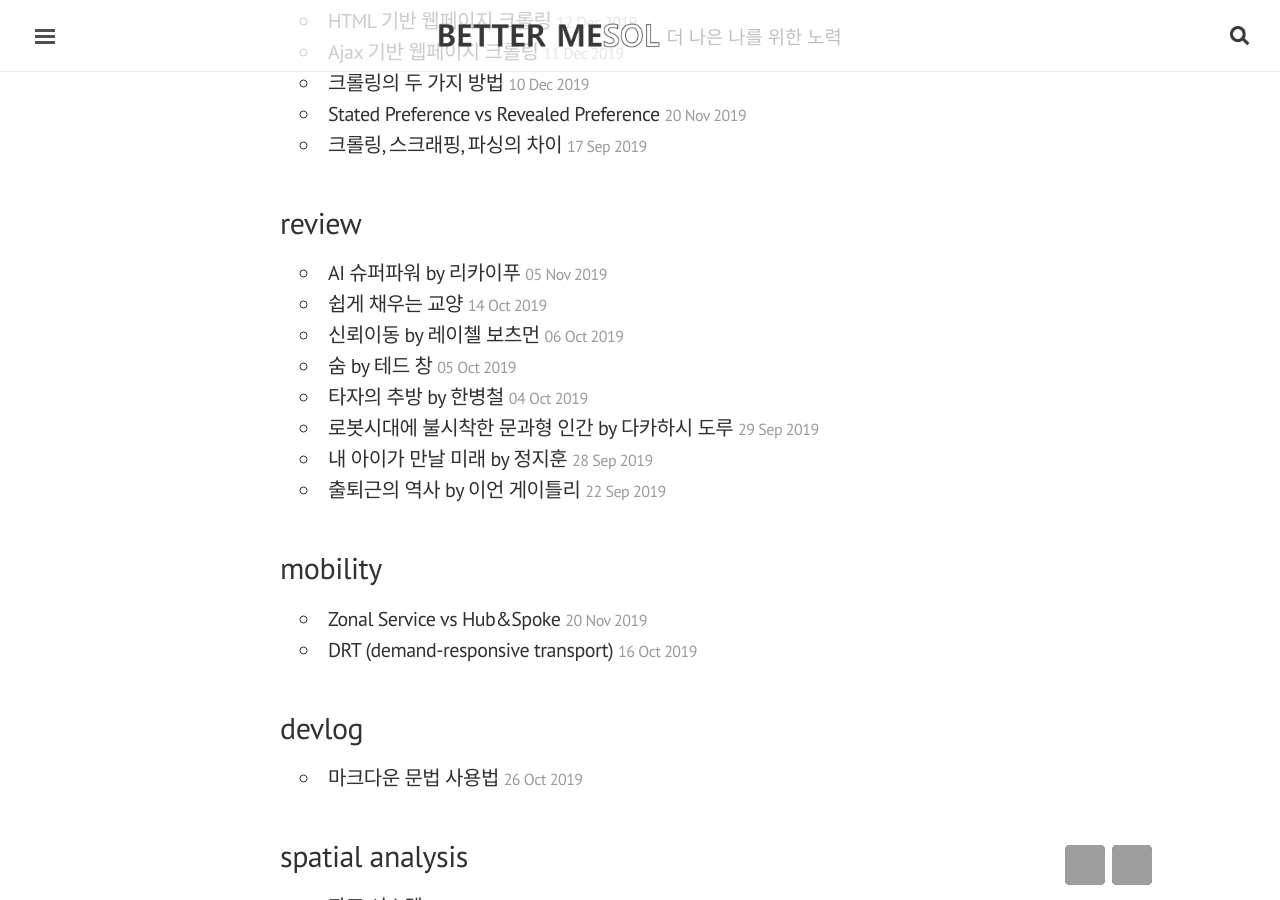
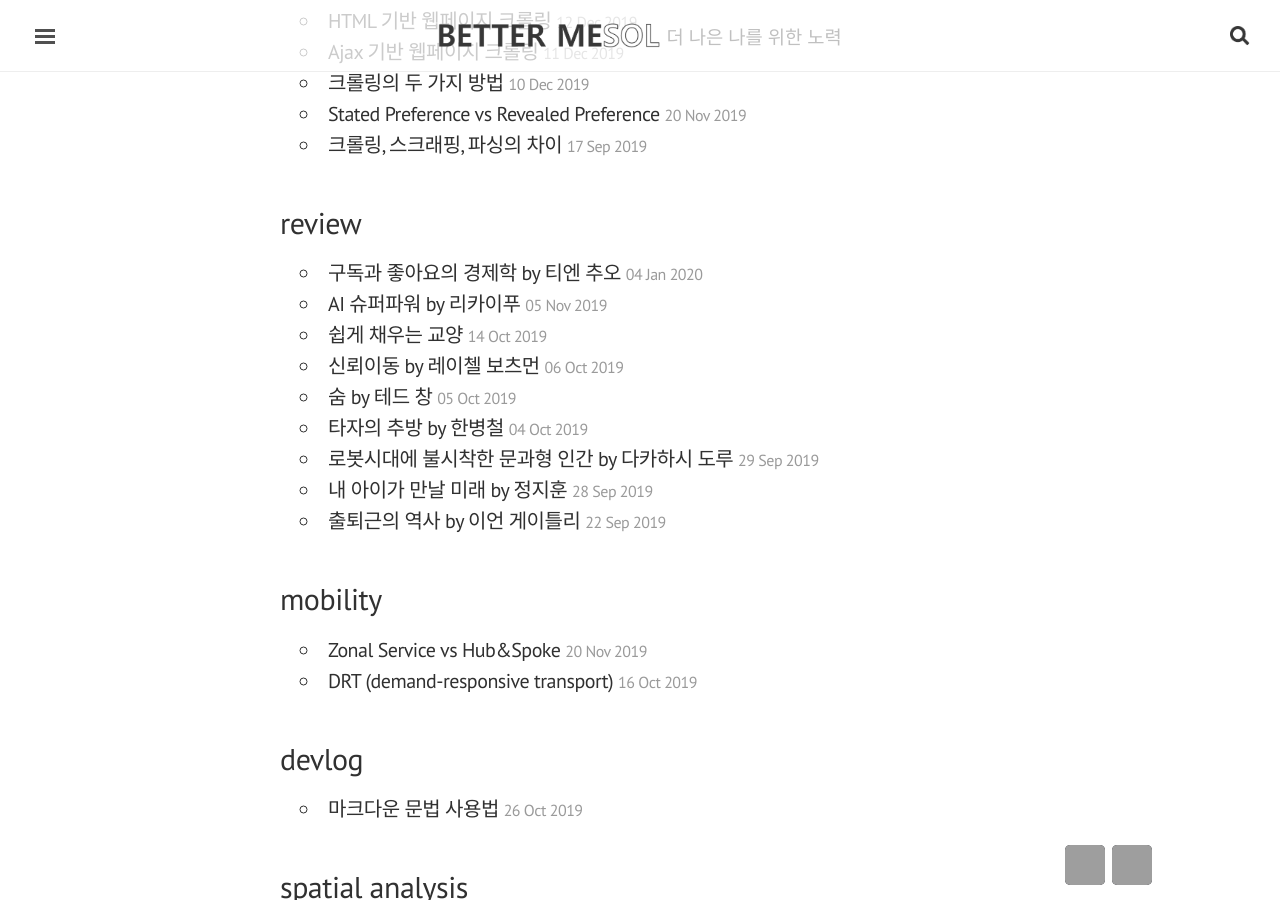
Before and after one commit to bettermesol/bettermesol.github.io, a Jekyll site: the page built from blog/categories.html, in a window 1280 px wide and 900 px high, scrolled down 1463 px. Built offline with Jekyll 4.4.1, drawn with Linux system fonts in a browser that asks for light colours; nearby versions of some CDN libraries; grey boxes are pictures that could not be loaded.

Commit message:
Update and rename 2020-01-04-subscription economy.md to 2020-01-04-review_book_subscription economy.md

```diff
--- a/_posts/2020-01-04-subscription economy.md
+++ b/_posts/2020-01-04-review_book_subscription economy.md
@@ -1,4 +1,16 @@
+---
+title: "구독과 좋아요의 경제학 by 티엔 추오"
+excerpt: "정의없이 약부터 파는 구독경제"
+last_modified_at: 2020-01-04T16:20:02-05:00
+categories:
+  - review
+tags: [book]
 
+toc : # true
+toc_label : # "toc_label"
+toc_icon : # "name_of_icon" from https://fontawesome.com/icons?d=gallery&s=solid&m=free
+comments: #
+---
 
 
 [책 후기]
```
